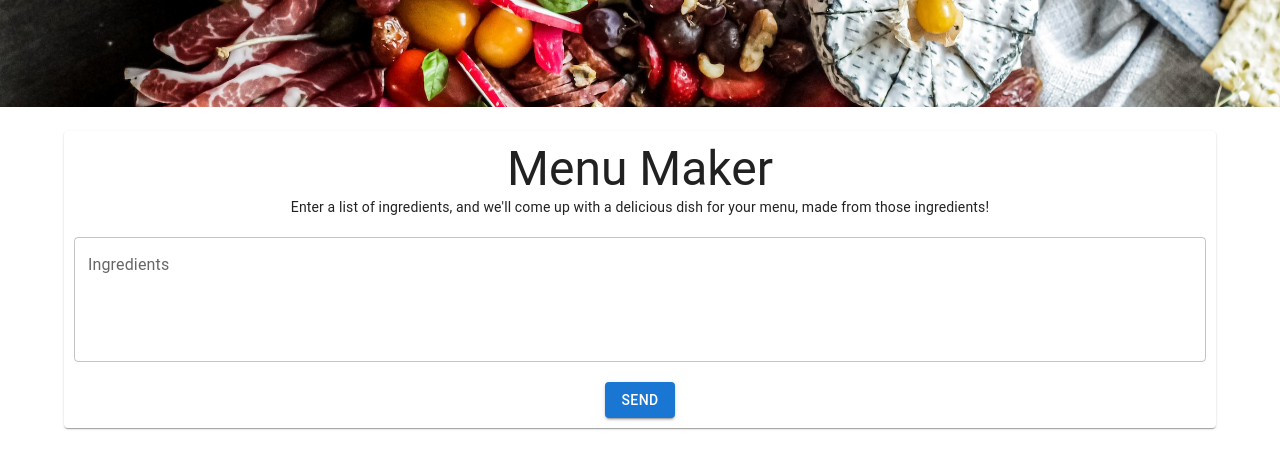
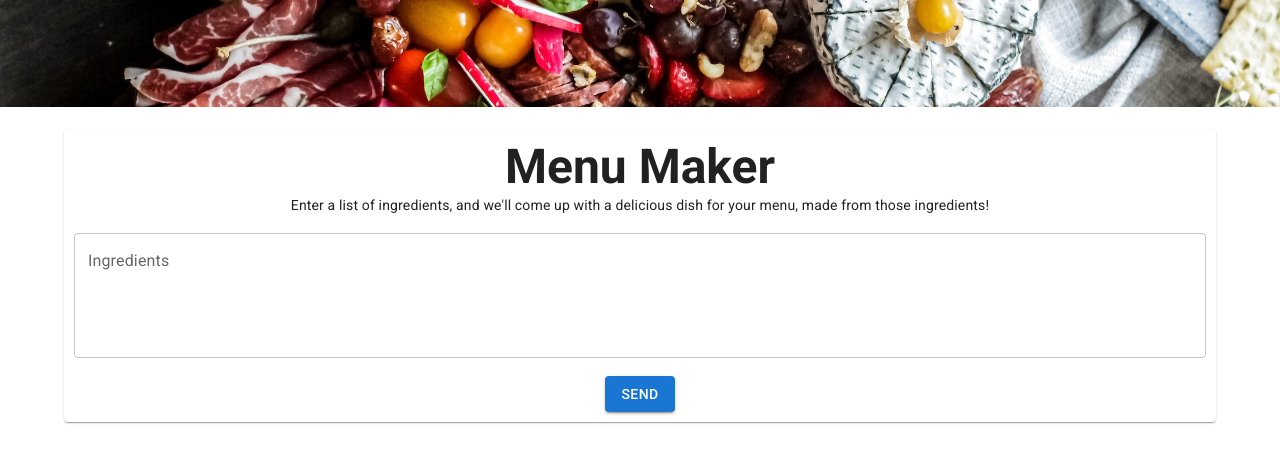
Before and after one commit to neoeahit/menumaker, a React app: page / in a window 1280 px wide. Built offline with nearby package versions, Linux system fonts and the light colour scheme.

Commit message:
feat: add roboto fonts

```diff
--- a/package.json
+++ b/package.json
@@ -23,6 +23,7 @@
   "dependencies": {
     "@emotion/react": "^11.11.1",
     "@emotion/styled": "^11.11.0",
+    "@fontsource/roboto": "^5.0.8",
     "@mui/icons-material": "^5.14.19",
     "@mui/material": "^5.14.19",
     "@mui/styled-engine": "^5.14.19",
--- a/src/client/App.js
+++ b/src/client/App.js
@@ -1,20 +1,14 @@
 import React, { useState } from 'react';
-import {
-  ThemeProvider,
-  createMuiTheme,
-  Container,
-  CircularProgress,
-} from '@mui/material';
+import { Container, CircularProgress } from '@mui/material';
 
 import HeaderWithInput from './components/HeaderWithInput.js';
 import IngredientsList from './components/IngredientsList.js';
 import RecipeStepsList from './components/RecipeStepsList.js';
 import Dish from './components/Dish.js';
 import ErrorSnackbar from './components/ErrorSnackbar.js';
+
 import './App.css';
 import bannerImage from './banner-image.jpg';
-
-const theme = createMuiTheme();
 
 function App() {
   const [title, setTitle] = useState('');
@@ -65,7 +59,6 @@ function App() {
   };
 
   return (
-    <ThemeProvider theme={theme}>
     <div className="App">
       <ErrorSnackbar
         id="error-snackbar"
@@ -95,7 +88,6 @@ function App() {
         )}
       </Container>
     </div>
-    </ThemeProvider>
   );
 }
 
--- a/src/client/components/HeaderWithInput.js
+++ b/src/client/components/HeaderWithInput.js
@@ -11,7 +11,7 @@
 
   return (
     <Card id={id}>
-      <Typography variant="h3" component="div">
+      <Typography variant="h3" fontWeight={600} component="div">
         Menu Maker
       </Typography>
       <Typography variant="body2">
--- a/src/client/index.css
+++ b/src/client/index.css
@@ -1,8 +1,10 @@
+@import '~@fontsource/roboto/300.css';
+@import '~@fontsource/roboto/400.css';
+@import '~@fontsource/roboto/500.css';
+@import '~@fontsource/roboto/700.css';
+
 body {
   margin: 0;
-  font-family: -apple-system, BlinkMacSystemFont, 'Segoe UI', 'Roboto', 'Oxygen',
-    'Ubuntu', 'Cantarell', 'Fira Sans', 'Droid Sans', 'Helvetica Neue',
-    sans-serif;
   -webkit-font-smoothing: antialiased;
   -moz-osx-font-smoothing: grayscale;
 }
--- a/src/client/index.js
+++ b/src/client/index.js
@@ -1,11 +1,17 @@
 import React from 'react';
-import ReactDOM from 'react-dom';
+import { createRoot } from 'react-dom/client';
+import { ThemeProvider, createTheme } from '@mui/material';
 import App from './App.js';
+
 import './index.css';
 
-const root = ReactDOM.createRoot(document.getElementById('root'));
+const root = createRoot(document.getElementById('root'));
+const theme = createTheme();
+
 root.render(
   <React.StrictMode>
-    <App />
+    <ThemeProvider theme={theme}>
+      <App />
+    </ThemeProvider>
   </React.StrictMode>
 );
```
Also changed, not shown: 2 other files. Lines whose indentation alone changed are shown as unchanged.
